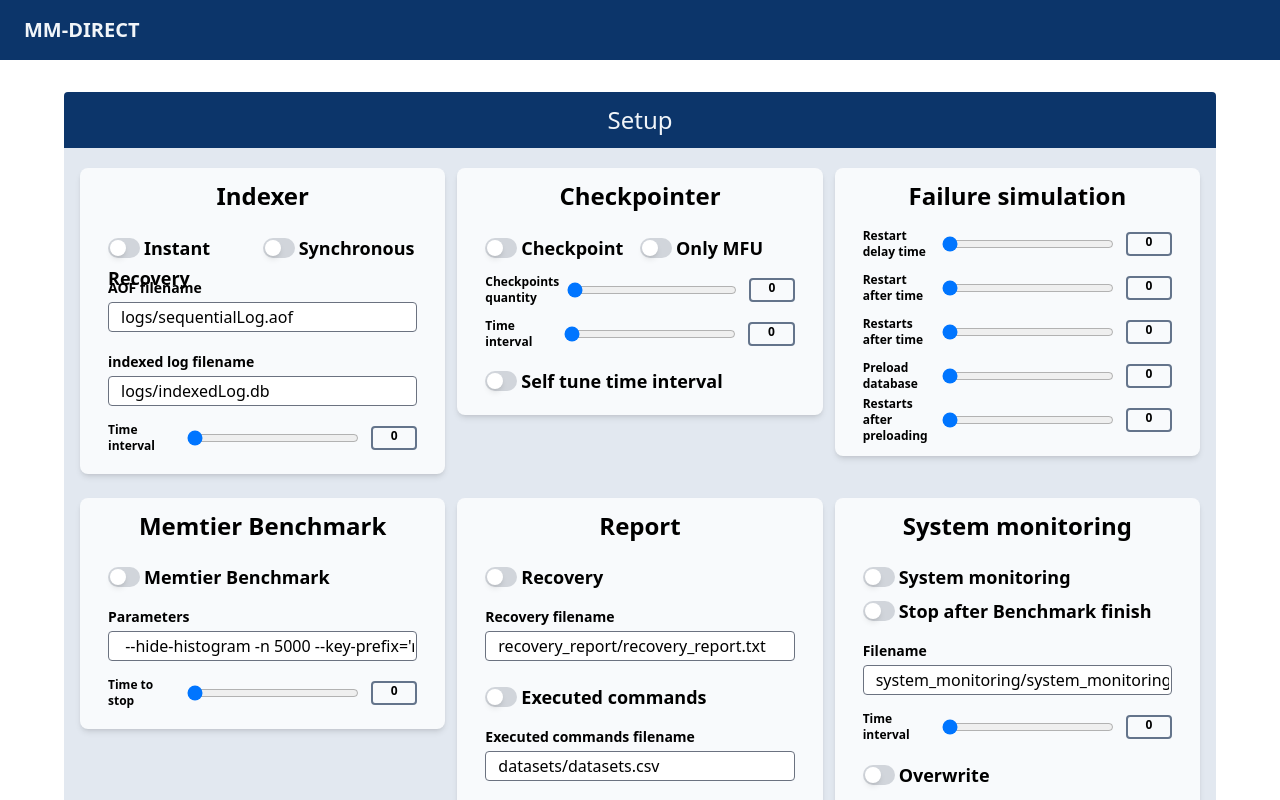
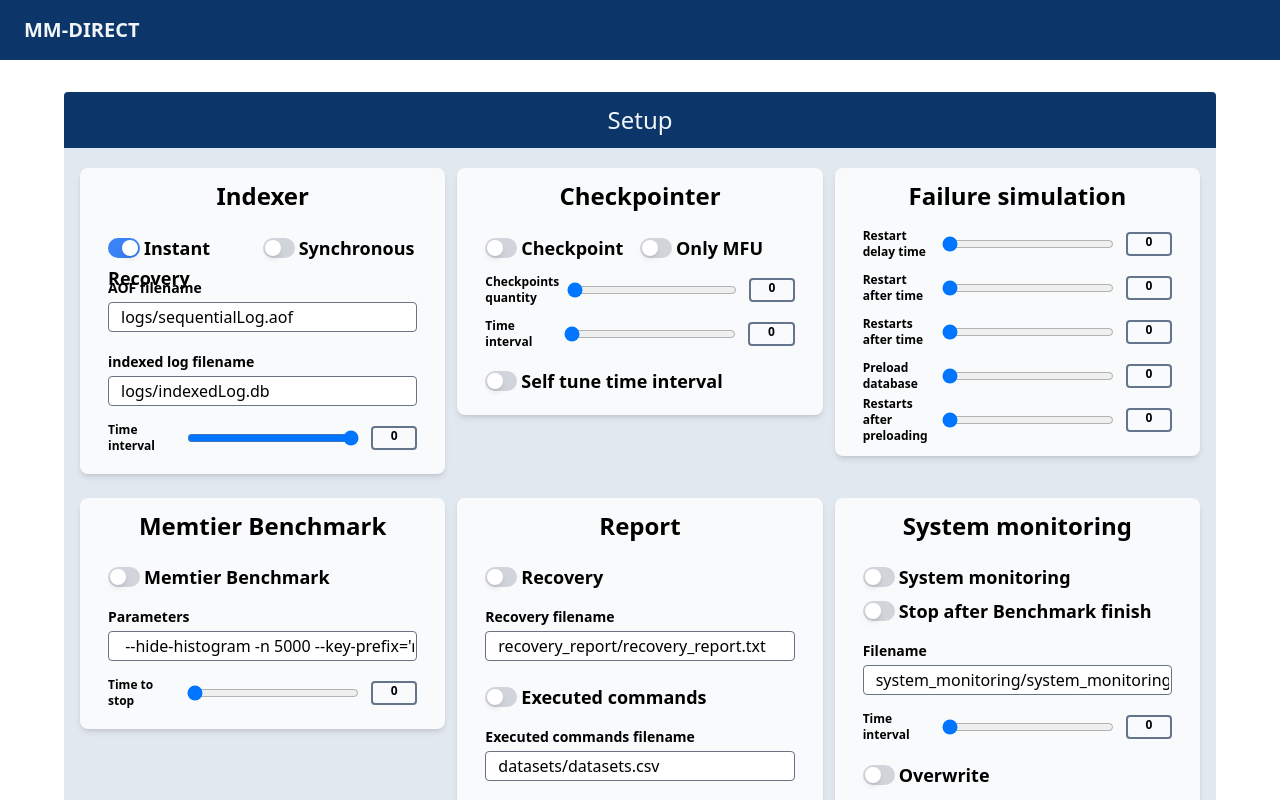
Before and after one commit to ManoelRochadev/chart-2, a React (Vite) app in the folder web/: page / in a window 1280 px wide. Shown: the top 800 px of the page. Built offline with nearby package versions, Linux system fonts and the light colour scheme.

Commit message:
valores default

```diff
--- a/web/src/componentes/Form/InputTypes.tsx
+++ b/web/src/componentes/Form/InputTypes.tsx
@@ -19,6 +19,7 @@ interface SwitchInputProps {
     onSwitchCheck?: any;
     isDisable?: boolean;
     children?: React.ReactNode;
+    defaultChecked?: boolean;
 }
 
 interface RangeInputProps {
@@ -53,7 +54,7 @@ export const TextInput = ({
                 className="pl-3 h-2 p-0.5 basis-full rounded"
                 placeholder={TextPlaceholder}
                 disabled={isDisable}
-                value={value}
+                defaultValue={value}
             />
         </div>
     );
@@ -84,6 +85,7 @@ export const SwitchInput = ({
     onSwitchCheck,
     isDisable,
     children,
+    defaultChecked
 }: SwitchInputProps) => {
     return (
         <div className="w-full">
@@ -98,6 +100,9 @@ export const SwitchInput = ({
                     id={`switch-${SwitchName}`}
                     onClick={onSwitchCheck}
                     disabled={isDisable}
+                    {
+                    ...defaultChecked && { defaultChecked }
+                    }
                 />
                 {children}
             </label>
--- a/web/src/componentes/Form/SetupForm.tsx
+++ b/web/src/componentes/Form/SetupForm.tsx
@@ -9,7 +9,7 @@ const SetupForm = ({ submitFunction, resetFunction }: any) => {
             <div className="grid grid-cols-1 md:grid-cols-2 xl:grid-cols-3 gap-x-3 justify-center max-h-[75vh] md:max-h-full px-4 py-2 overflow-auto lg:overflow-hidden">
                 <OptionsBoard BoardHeader="Indexer">
                     <div className="flex justify-around">
-                        <SwitchInput SwitchName="instantRecoveryState">
+                        <SwitchInput SwitchName="instantRecoveryState" defaultChecked>
                             Instant Recovery
                         </SwitchInput>
                         <SwitchInput SwitchName="instantRecoverySynchronous">
@@ -30,7 +30,7 @@ const SetupForm = ({ submitFunction, resetFunction }: any) => {
                     >
                         indexed log filename
                     </TextInput>
-                    <RangeInput RangeName="indexerTimeInterval">
+                    <RangeInput RangeName="indexerTimeInterval" RangeDefault={500}>
                         Time interval
                     </RangeInput>
                 </OptionsBoard>
```
